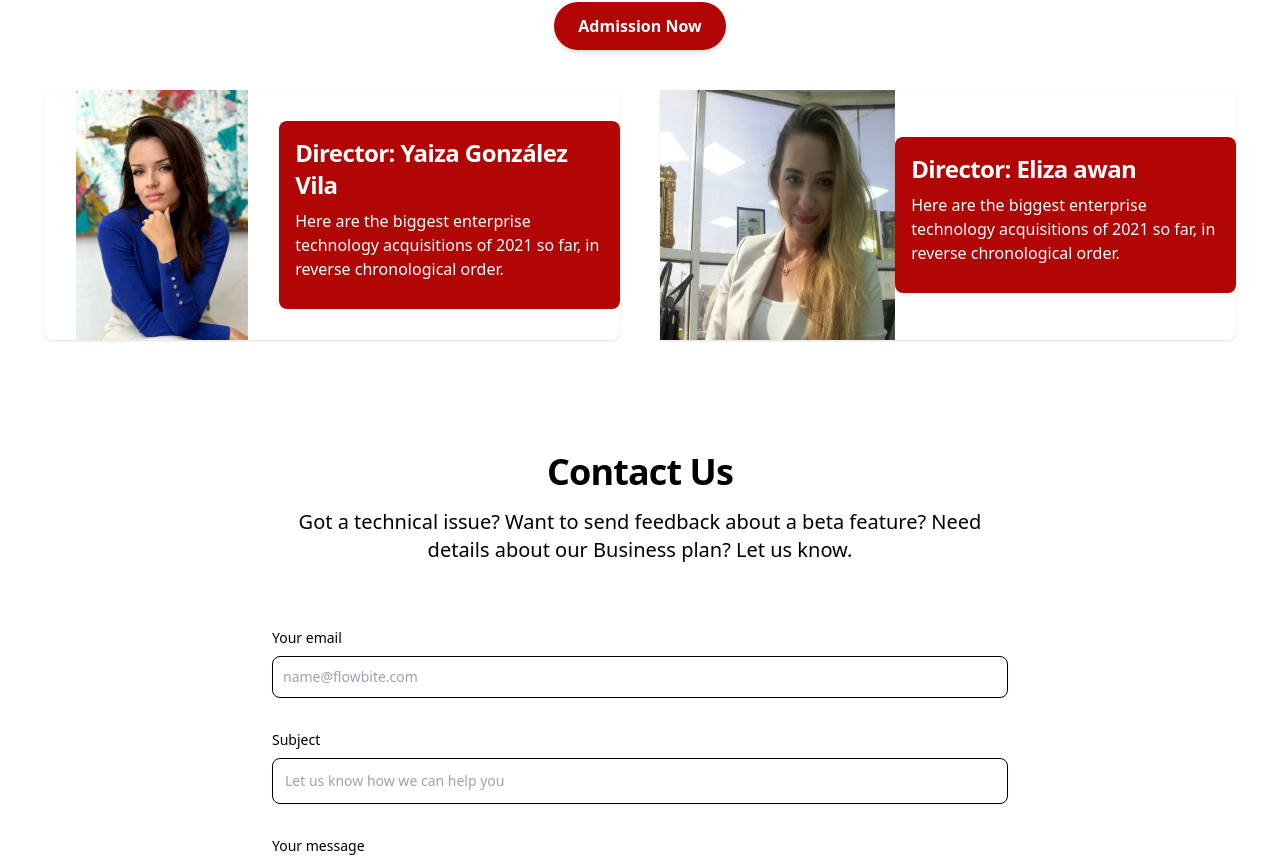
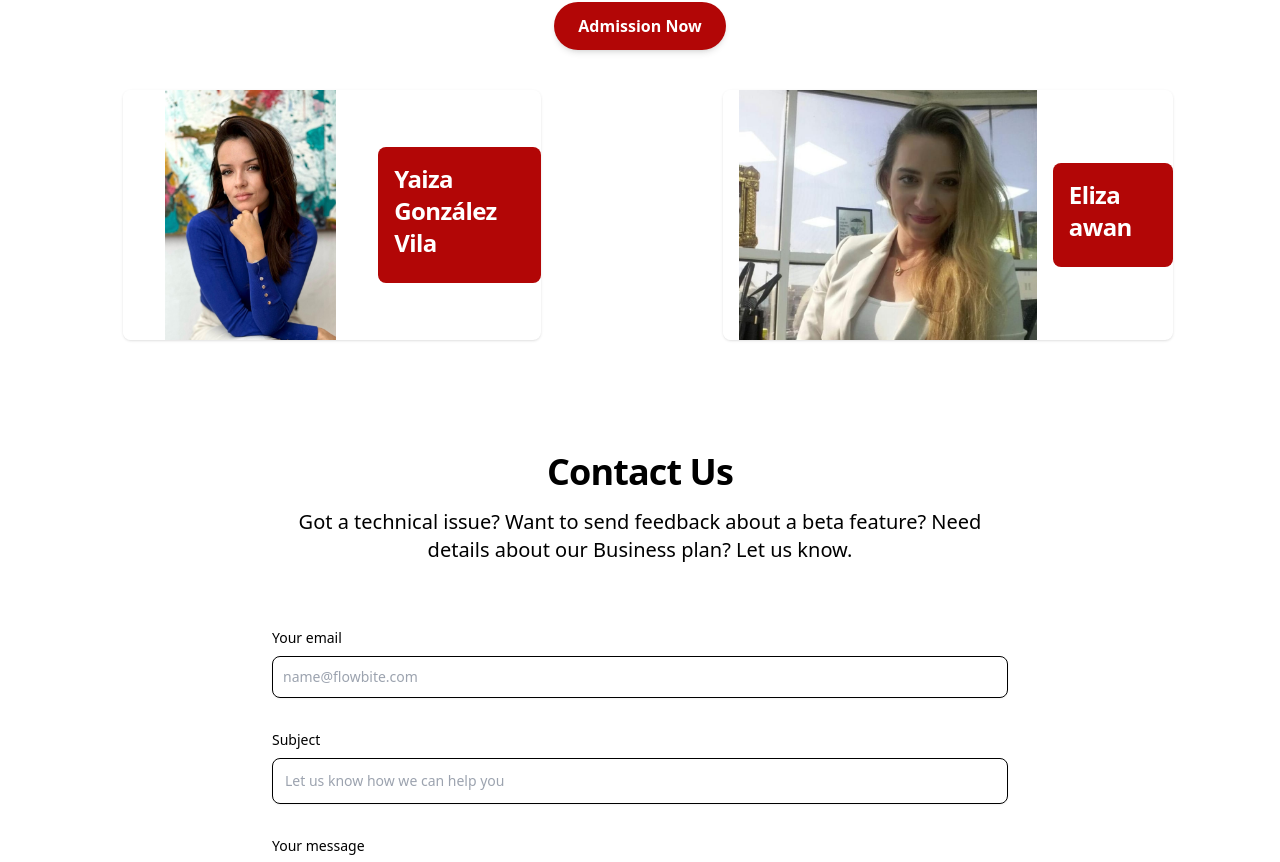
Before and after one commit to adm1n1strat0r-MAM/Holistic, a React (Vite) app: page / in a window 1280 px wide. Shown: the part 3357-4219 px from the top of the page. Built offline with nearby package versions, Linux system fonts and the light colour scheme.

Commit message:
Update WhyChooseUs.jsx

```diff
--- a/src/components/WhyChooseUs.jsx
+++ b/src/components/WhyChooseUs.jsx
@@ -65,12 +65,8 @@ const WhyChooseUs = () => {
                 </div>
                 <div className="flex bg-red flex-col rounded-lg justify-between p-4 leading-normal">
                   <h5 className="mb-2 text-2xl font-bold tracking-tight text-white">
-                  Director: Yaiza González Vila
+                  Yaiza González Vila
                   </h5>
-                  <p className="mb-3 font-normal text-white">
-                    Here are the biggest enterprise technology acquisitions of
-                    2021 so far, in reverse chronological order.
-                  </p>
                 </div>
               </div>
             </div>
@@ -83,12 +79,8 @@ const WhyChooseUs = () => {
                 </div>
                 <div className="flex bg-red flex-col rounded-lg justify-between p-4 leading-normal">
                   <h5 className="mb-2 text-2xl font-bold tracking-tight text-white">
-                  Director: Eliza awan
+                  Eliza awan
                   </h5>
-                  <p className="mb-3 font-normal text-white">
-                    Here are the biggest enterprise technology acquisitions of
-                    2021 so far, in reverse chronological order.
-                  </p>
                 </div>
               </div>
             </div>
```
